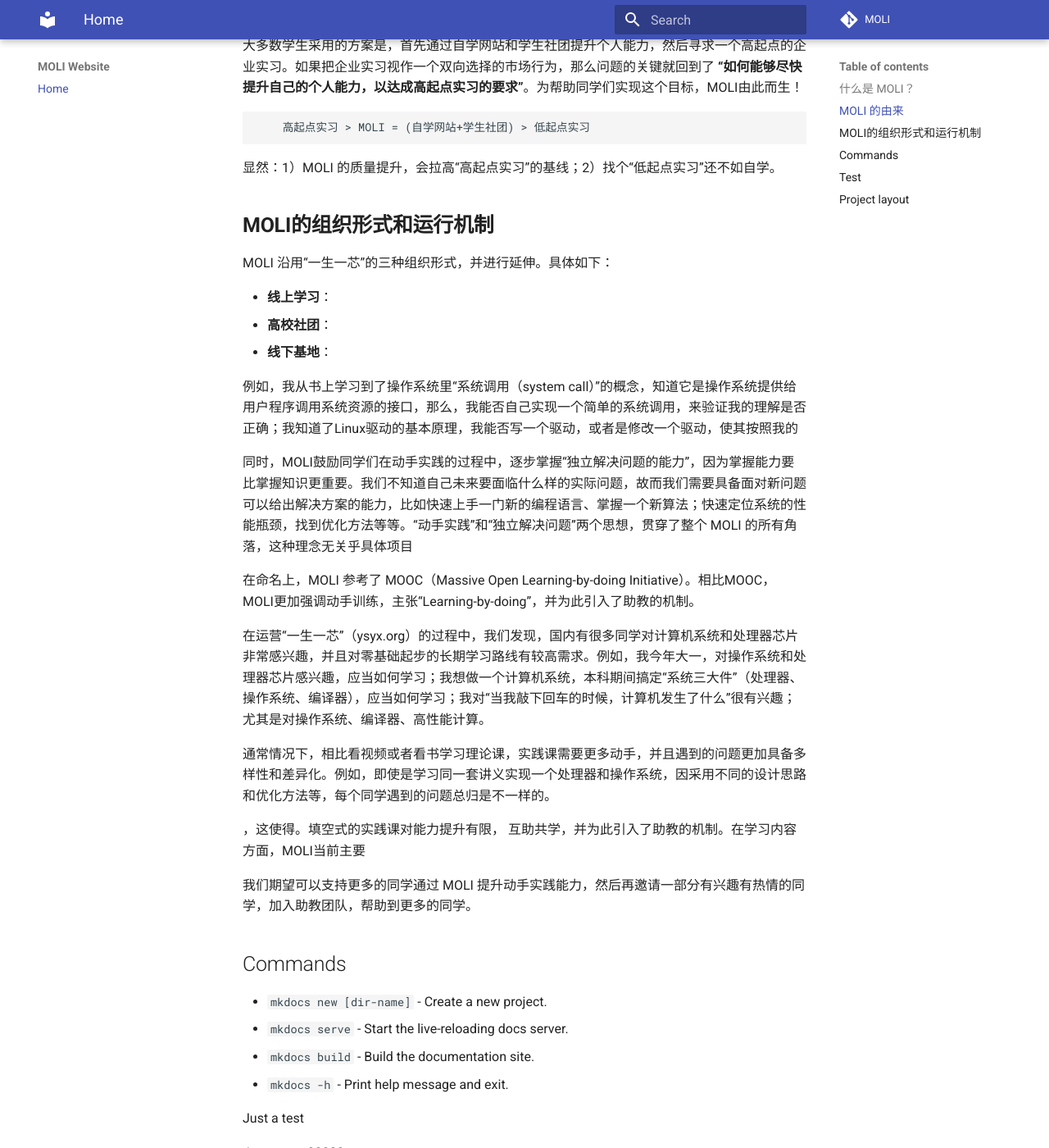
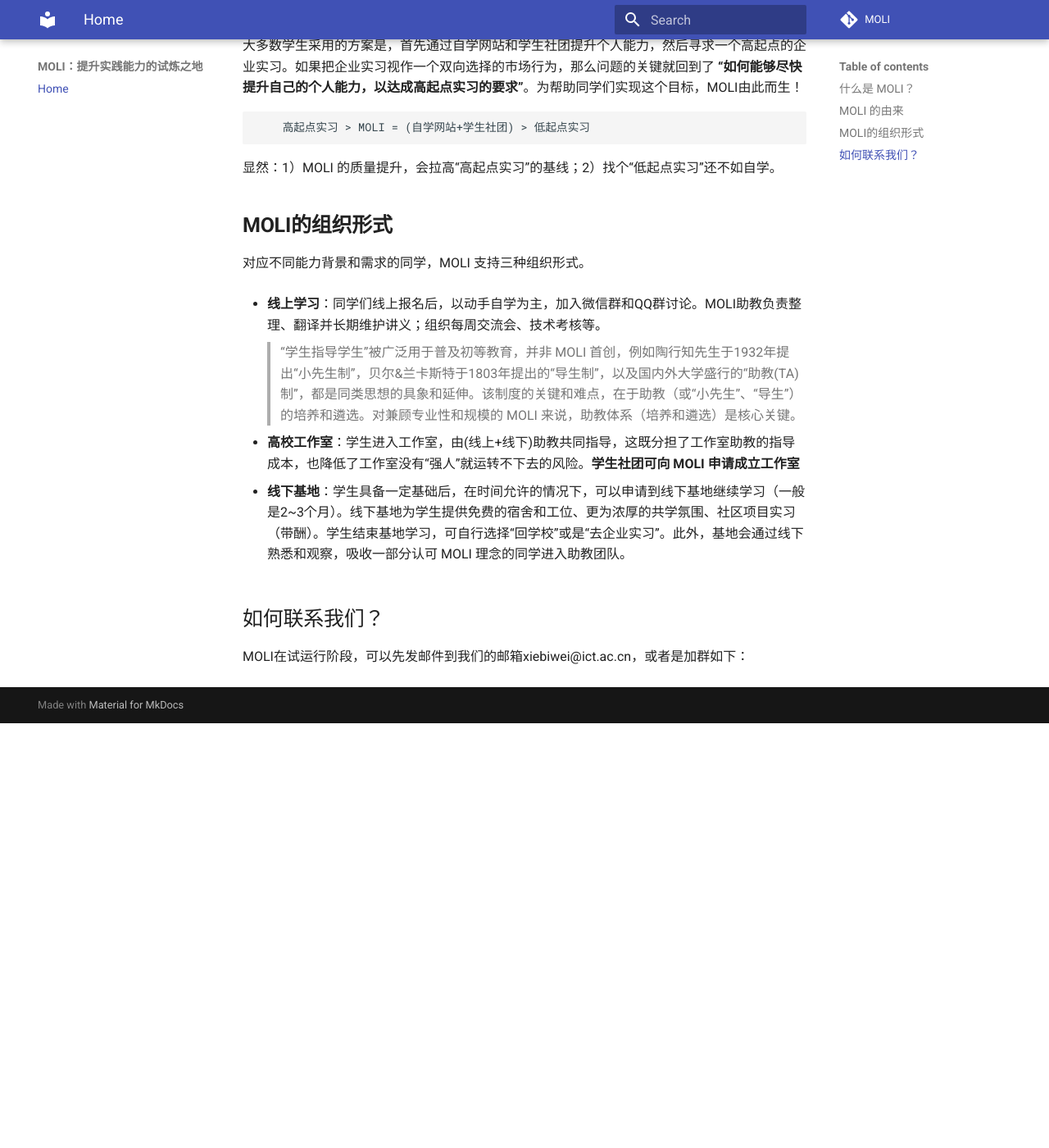
Before and after one commit to puckbee/moli, an MkDocs documentation site: the page built from docs/index.md, in a window 1280 px wide and 1400 px high, scrolled down 1912 px. Shown: the whole window at 82% size. Built offline with MkDocs 1.6.1 and Material for MkDocs 9.7.7, drawn with Linux system fonts in a browser that asks for light colours; comment, search, counter and statistics services are not loaded; after the commit the page ends 2794 px from its top, so only the background shows below that; some of the changed text lies outside the part shown.

Commit message:
Just update

```diff
--- a/docs/index.md
+++ b/docs/index.md
@@ -45,20 +45,31 @@
 
 显然：1）MOLI 的质量提升，会拉高“高起点实习”的基线；2）找个“低起点实习”还不如自学。
 
-## **MOLI的组织形式和运行机制**
+## **MOLI的组织形式**
 
-MOLI 沿用“一生一芯”的三种组织形式，并进行延伸。具体如下：
+对应不同能力背景和需求的同学，MOLI 支持三种组织形式。
 
-* **线上学习**：
-* **高校社团**：
-* **线下基地**：
+* **线上学习**：同学们线上报名后，以动手自学为主，加入微信群和QQ群讨论。MOLI助教负责整理、翻译并长期维护讲义；组织每周交流会、技术考核等。
+
+    > “学生指导学生”被广泛用于普及初等教育，并非 MOLI 首创，例如陶行知先生于1932年提出“小先生制”，贝尔&兰卡斯特于1803年提出的“导生制”，以及国内外大学盛行的“助教(TA)制”，都是同类思想的具象和延伸。该制度的关键和难点，在于助教（或“小先生”、“导生”）的培养和遴选。对兼顾专业性和规模的 MOLI 来说，助教体系（培养和遴选）是核心关键。
+
+* **高校工作室**：学生进入工作室，由(线上+线下)助教共同指导，这既分担了工作室助教的指导成本，也降低了工作室没有“强人”就运转不下去的风险。**学生社团可向 MOLI 申请成立工作室**
+
+* **线下基地**：学生具备一定基础后，在时间允许的情况下，可以申请到线下基地继续学习（一般是2~3个月）。线下基地为学生提供免费的宿舍和工位、更为浓厚的共学氛围、社区项目实习（带酬）。学生结束基地学习，可自行选择“回学校”或是“去企业实习”。此外，基地会通过线下熟悉和观察，吸收一部分认可 MOLI 理念的同学进入助教团队。
+
+## 如何联系我们？
+
+MOLI在试运行阶段，可以先发邮件到我们的邮箱xiebiwei@ict.ac.cn，或者是加群如下：
 
 
 
 
 
 
-例如，我从书上学习到了操作系统里“系统调用（system call）”的概念，知道它是操作系统提供给用户程序调用系统资源的接口，那么，我能否自己实现一个简单的系统调用，来验证我的理解是否正确；我知道了Linux驱动的基本原理，我能否写一个驱动，或者是修改一个驱动，使其按照我的
+
+
+
+<!--例如，我从书上学习到了操作系统里“系统调用（system call）”的概念，知道它是操作系统提供给用户程序调用系统资源的接口，那么，我能否自己实现一个简单的系统调用，来验证我的理解是否正确；我知道了Linux驱动的基本原理，我能否写一个驱动，或者是修改一个驱动，使其按照我的
 
 同时，MOLI鼓励同学们在动手实践的过程中，逐步掌握“独立解决问题的能力”，因为掌握能力要比掌握知识更重要。我们不知道自己未来要面临什么样的实际问题，故而我们需要具备面对新问题可以给出解决方案的能力，比如快速上手一门新的编程语言、掌握一个新算法；快速定位系统的性能瓶颈，找到优化方法等等。“动手实践”和“独立解决问题”两个思想，贯穿了整个 MOLI 的所有角落，这种理念无关乎具体项目
 
@@ -95,3 +106,5 @@
     docs/
         index.md  # The documentation homepage.
         ...       # Other markdown pages, images and other files.
+
+-->
--- a/mkdocs.yml
+++ b/mkdocs.yml
@@ -1,4 +1,4 @@
-site_name: MOLI Website
+site_name: MOLI：提升实践能力的试炼之地
 site_url: https://puckbee.github.io/moli
 theme:
   name: material
@@ -6,7 +6,7 @@
     repo: fontawesome/brands/git-alt
 plugins:
   - search
-repo_url: https://github.com/squidfunk/mkdocs-material
+repo_url: https://github.com/puckbee/moli
 #repo_name: squidfunk/mkdocs-material
 repo_name: MOLI
 
```
Also changed, not shown: site/index.html, site/search/search_index.json, site/sitemap.xml, 1 other file.
